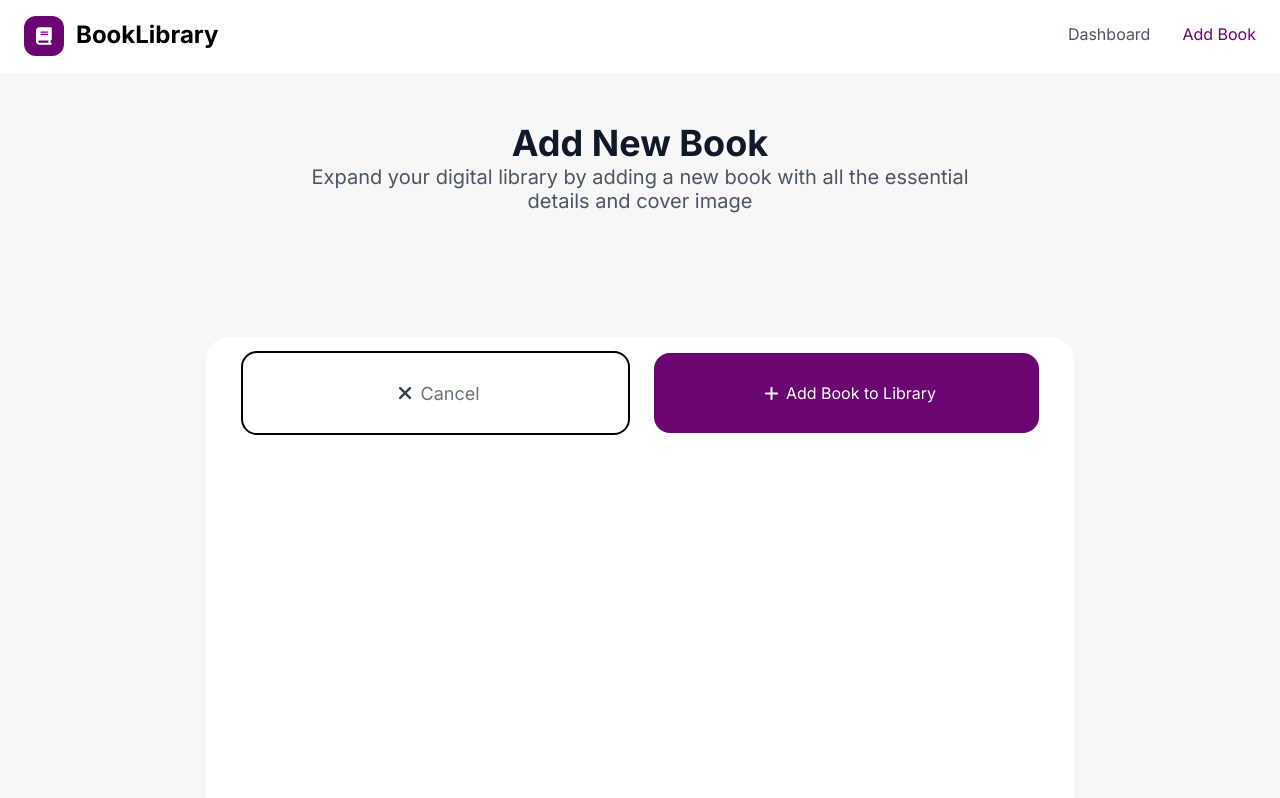
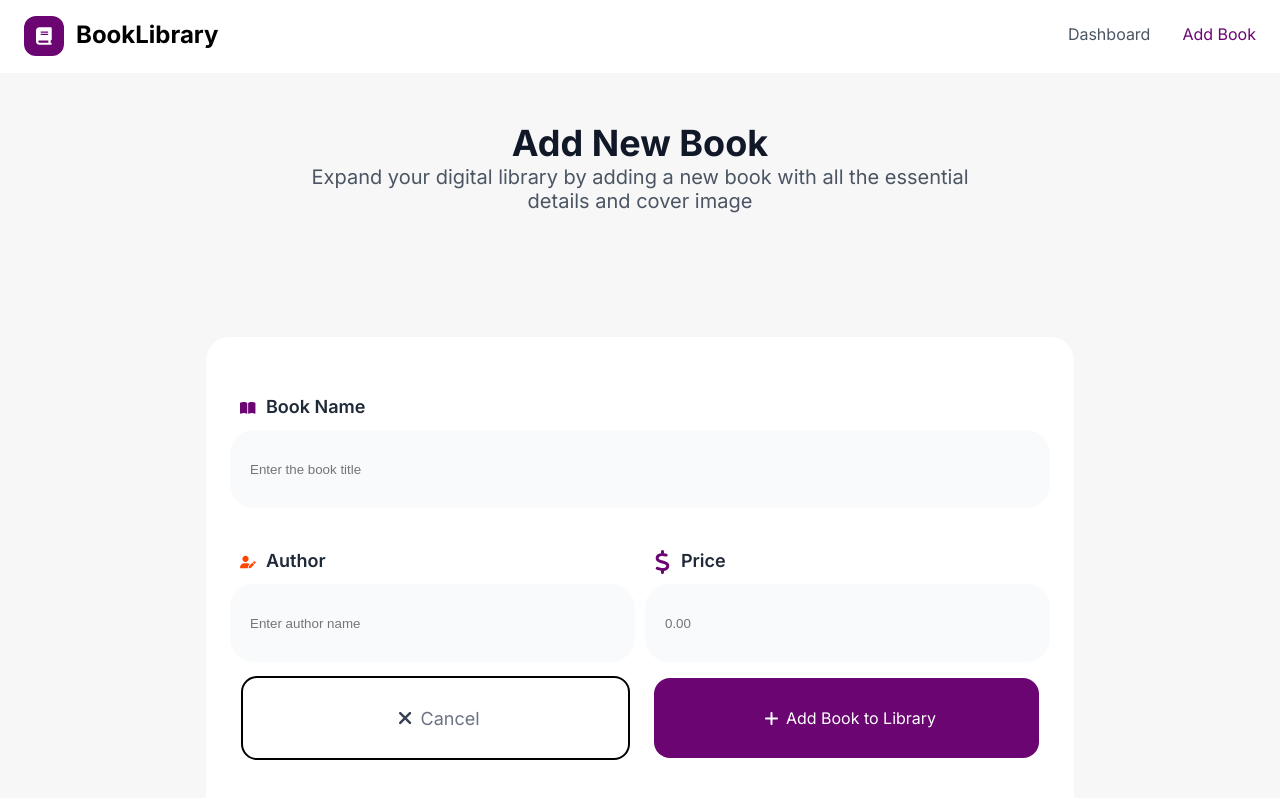
Before and after one commit to Sci-Studio/bookstore.webgui, a React (Vite) app: page /books/new in a window 1280 px wide. Shown: the top 798 px of the page. Built offline with nearby package versions, Linux system fonts and the light colour scheme; no server answers.

Commit message:
added input fields to form

```diff
--- a/src/pages/add-book-page/AddBookPage.module.css
+++ b/src/pages/add-book-page/AddBookPage.module.css
@@ -54,6 +54,7 @@
     align-items: center;
     display: flex;
     flex-direction: column;
+    margin-top: 49px;
 }
 
 .formControls {
@@ -78,8 +79,30 @@
         color: var(--cancel-button-label-color);
     }
 }
+
 .addButton {
     background-color: var(--magenta-button-label-color);
     width: 385px;
     height: 80px;
 }
+
+.inputBookName {
+    input {
+        width: 798px;
+        height: 76px;
+    }
+}
+
+.authorPrice {
+    display: flex;
+    flex-direction: row;
+    justify-content: space-between;
+    margin-top: 32px;
+}
+
+.inputAuthorPrice {
+    input {
+        width: 383px;
+        height: 76px;
+    }
+}
--- a/src/pages/add-book-page/AddBookPage.tsx
+++ b/src/pages/add-book-page/AddBookPage.tsx
@@ -2,8 +2,12 @@ import { useState } from 'react'
 import { useNavigate } from 'react-router-dom'
 import styles from './AddBookPage.module.css';
 import PushButton from '../../widgets/push-button/PushButton';
+import InputField from '../../widgets/input-field/InputField';
 import add from '../../assets/svg/add.svg';
+import authorLogo from '../../assets/svg/author.svg';
+import dollarLogo from '../../assets/svg/dollar.svg';
 import close from '../../assets/svg/close.svg';
+import bookLogo from '../../assets/svg/book.svg';
 import axios from 'axios'
 
 const API_BASE = import.meta.env.VITE_API_BASE || '/api'
@@ -57,7 +61,13 @@ export default function AddBookPage() {
             </div>
             <div className={styles.bookForm}>
                 <form className={styles.formContainer}>
-                    <div className={styles.bookParameter}></div>
+                    <div className={styles.bookParameter}>
+                        <InputField text='Book Name' className={styles.inputBookName} imageUrl={bookLogo} placeholder='Enter the book title' onChange={(e) => setTitle(e.target.value)}></InputField>
+                        <div className={styles.authorPrice}>
+                            <InputField text='Author' className={styles.inputAuthorPrice} imageUrl={authorLogo} placeholder='Enter author name' onChange={(e) => setAuthor(e.target.value)}></InputField>
+                            <InputField text='Price' className={styles.inputAuthorPrice} imageUrl={dollarLogo} placeholder='0.00' onChange={(e) => setPrice(e.target.value)}></InputField>
+                        </div>
+                    </div>
                     <div className={styles.bookImage}></div>
                     <div className={styles.formControls}>
                         <PushButton imageUrl={close} text='Cancel' className={styles.cancelButton} onClick={() => navigate('/')}></PushButton>
--- a/src/widgets/input-field/InputField.module.css
+++ b/src/widgets/input-field/InputField.module.css
@@ -1,3 +1,5 @@
+@import '../../css/fonts.css';
+
 .container {
     display: flex;
     flex-direction: column;
@@ -7,12 +9,25 @@
     border: none;
     background-color: var(--search-bar-background-color);
     border-radius: 24px;
+    padding-left: 20px;
+}
+
+.header {
+    display: flex;
+    flex-direction: row;
+    align-items: center;
+    padding: 10px 0px;
+}
+.img {
+    width: 16px;
+    height: 24px;
+    padding: 0px 10px;
 }
 
 .label {
-    height: 28px;
+    height: 24px;
     font-family: 'Inter', sans-serif;
-    font-weight: 400;
-    font-size: 18px;
+    font-weight: var(--font-weight-semibold);
+    font-size: var(--font-size-mlg);
     color: var(--input-field-label-color);
 }
```
